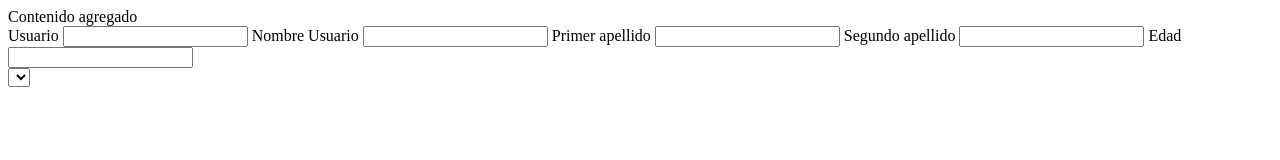
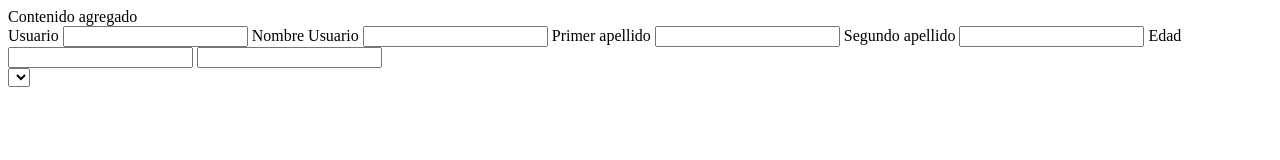
Before and after one commit to DavidCampos15012017/hello-world-git, a plain HTML site: page index.html in a window 1280 px wide. Drawn offline with Linux system fonts and the light colour scheme.

Commit message:
Cambios en la rama

```diff
--- a/index.html
+++ b/index.html
@@ -25,6 +25,7 @@
             <input id="segundoApellido" type="text" class="text">
             <label>Edad</label>
             <input id="edad" type="text" class="text">
+            <input id="Propiedades" type="text" class="text">
         </form>
     </section>
     <select>Agregado por Pepe</select>
```
